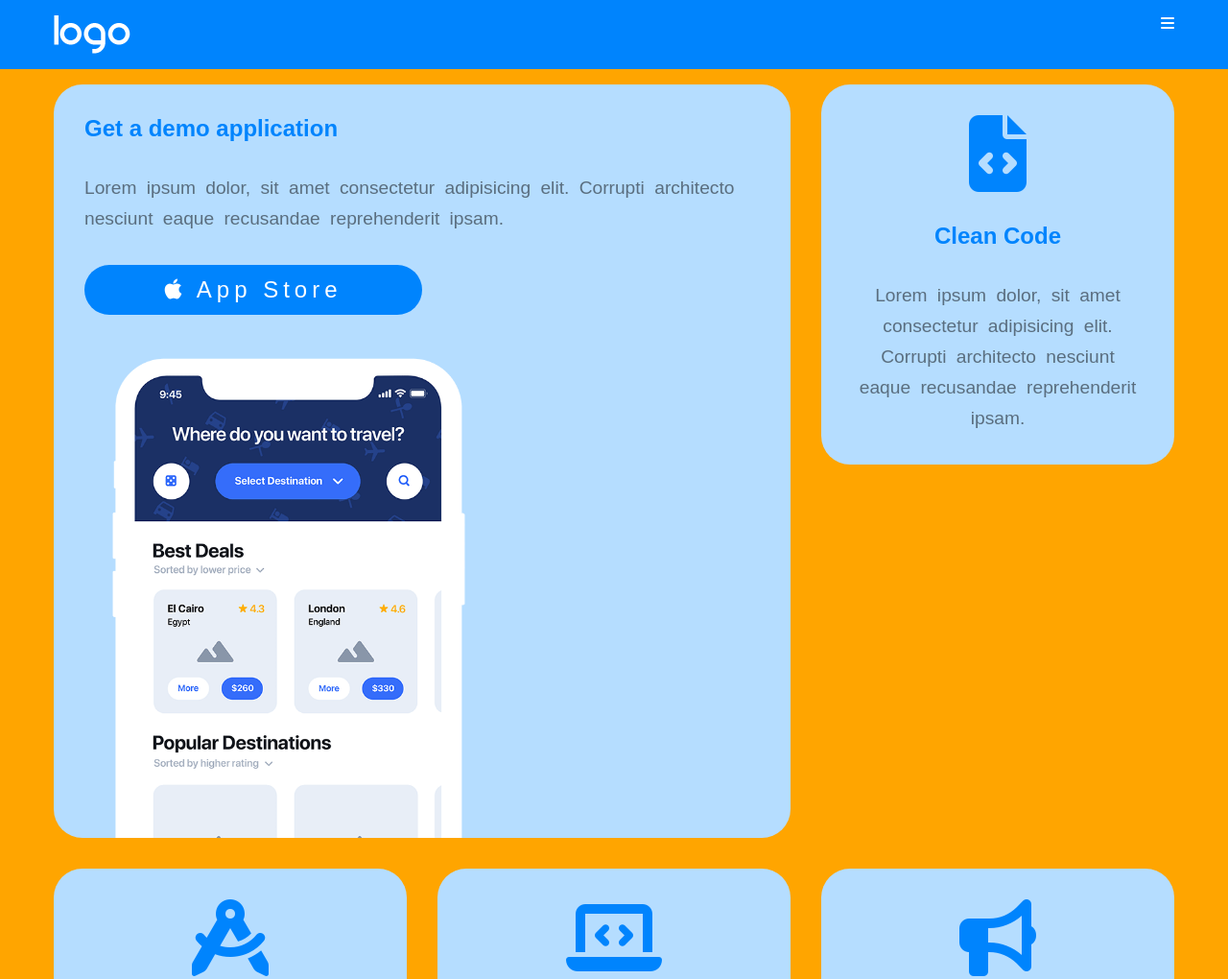
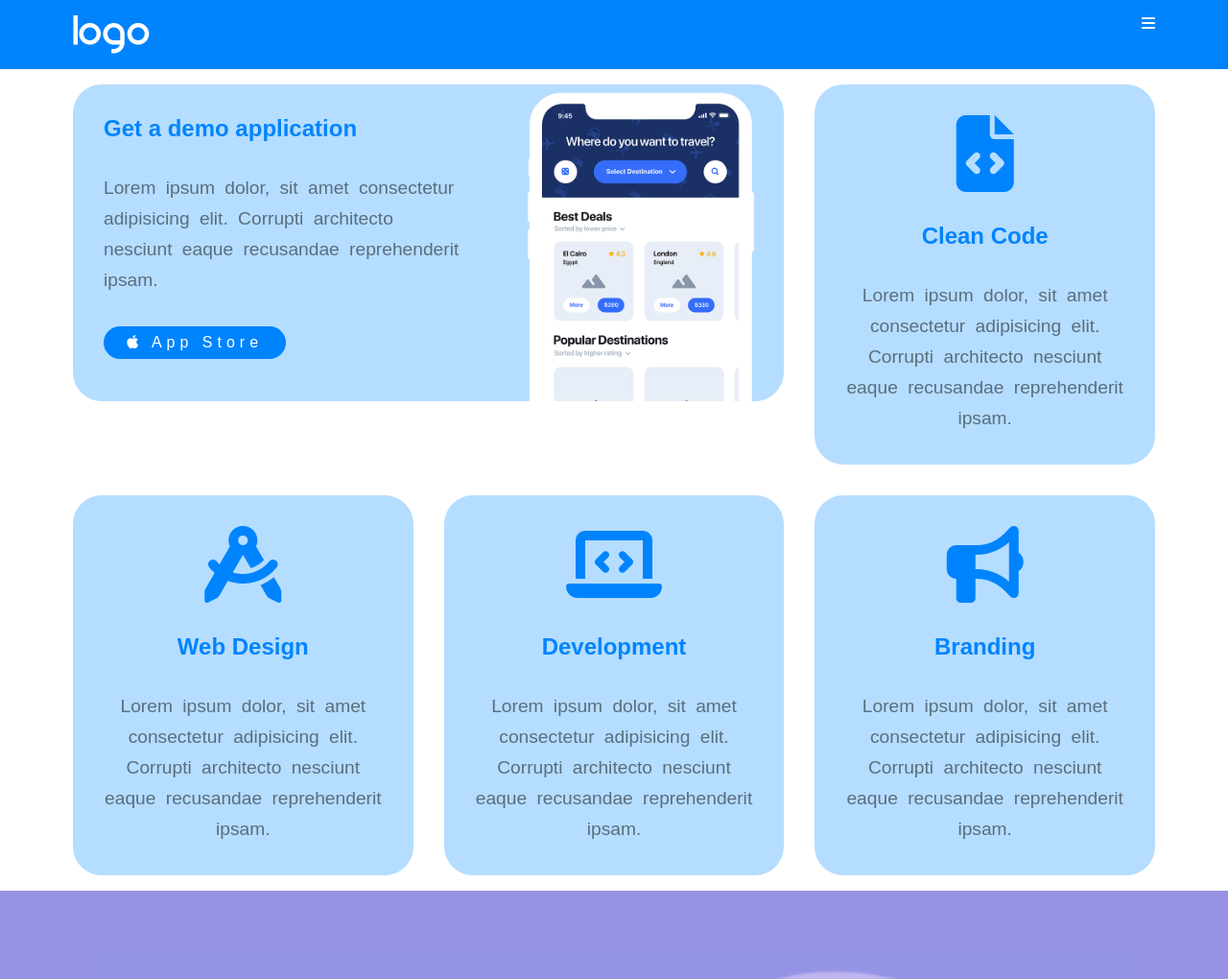
Before and after one commit to Giacomo-Paolini/htmlcss-responsive-layout, a plain HTML site: page index.html in a window 1280 px wide. Shown: the top 1020 px of the page at 96% size. Drawn offline with Linux system fonts and the light colour scheme.

Commit message:
fix(main): media query

```diff
--- a/css/style.css
+++ b/css/style.css
@@ -260,7 +260,7 @@ nav {
 }
 
 .about img {
-    width: 30%;
+    width: 50%;
     border-radius: 50%;
     aspect-ratio: 1/1;
 }
@@ -357,7 +357,7 @@ body.debug {
         background-color: orange;
     }
     .boxed {
-        max-width: 1200px;
+        max-width: 1160px;
         margin: 0 auto;
         display: flex;
         align-items: stretch;
@@ -396,7 +396,7 @@ body.debug {
     .features button {
         color: white;
         background-color: var(--primary-col);
-        font-size: 1.5rem;
+        font-size: 1rem;
         margin-top: 2rem;
         border-radius: 30px;
         border: none;
@@ -404,7 +404,6 @@ body.debug {
         width: 50%;
     }
     .features img {
-        margin-left: 1rem;
         width: 60%;
         display: block;
     }
@@ -425,9 +424,6 @@ body.debug {
     .testimonials img {
         width: 80%;
     }
-    .testimonials p {
-        margin-top: 0;
-    }
 
     /* BENEFITS */
     .benefits .col {
@@ -435,11 +431,14 @@ body.debug {
     }
 
     /* ABOUT */
-    .about .col {
+    .about .col1 {
         width: 50%;
     }
+    .about .col2 {
+        width: 40%;
+    }
     .about button {
-        width: 65%;
+        width: 75%;
     }
 
     /* GET STARTED  */
@@ -454,3 +453,76 @@ body.debug {
         margin: 0 auto;
     }
 }
+
+/* DESKTOP  */
+@media screen and (min-width: 1160px) {
+
+    /* BODY */
+    body.debug {
+        background-color: green;
+    }
+
+    /* FEATURES */
+    .features .col {
+        width: calc(100% / 3);
+    }
+    .features .col-bigger {
+        width: calc(100% / 3 * 2);
+        padding: 1rem;
+    }
+    .col {
+        padding: 1rem;
+    }
+    .card-features {
+        width: 100%;
+        border-radius: 30px;
+        background-color: #B5DDFF;
+    }
+    .card-features-bigger {
+        flex-direction: row;
+        width: 100%;
+        border-radius: 30px;
+        background-color: #B5DDFF;
+    }
+    .features h2 {
+        font-size: 1.5rem;
+        color: var(--primary-col);
+    }
+    .features p {
+        margin-top: 2rem;
+        font-size: 1.2em;
+        color: #5A6E7F;
+    }
+    .features button {
+        color: white;
+        background-color: var(--primary-col);
+        font-size: 1rem;
+        margin-top: 2rem;
+        border-radius: 30px;
+        border: none;
+        padding: 0.5em 0em;
+        width: 50%;
+    }
+    .features img {
+        width: 40%;
+        display: block;
+    }
+
+    .features-icon {
+        color: var(--primary-col);
+        font-size: 5rem;
+    }
+
+    /* BENEFITS */
+    .benefits .col {
+        width: 50%;
+    }
+
+    /* ABOUT */
+    .about .col1 {
+        width: 60%;
+    }
+    .about .col2 {
+        width: 30%;
+    }
+}
--- a/index.html
+++ b/index.html
@@ -9,7 +9,7 @@
     <link rel="stylesheet" href="./css/common.css">
     <title>Responsive Layout</title>
 </head>
-<body class="debug">
+<body>
     <header>
         <nav class="boxed flex justify-between">
             <img src="./img/logo.png" alt="logo">
@@ -194,13 +194,13 @@
 
         <!-- ABOUT US -->
         <section class="about">
-            <div class="boxed flex column wrap margin-top2">
-                <div class="col">
+            <div class="boxed flex column justify-between wrap margin-top2 padding-1">
+                <div class="col1">
                     <h2 class="margin-bottom2">About Us</h2>
                     <p class="margin-bottom2">Lorem ipsum dolor sit amet consectetur adipisicing elit. Accusantium facere, explicabo sed dolores aperiam eos, illum minima illo dolor quae dolore reprehenderit aliquid molestiae magni nulla nihil aut repellendus ullam! Lorem ipsum dolor sit amet consectetur adipisicing elit. Optio voluptate ratione quam voluptates porro qui corrupti exercitationem molestiae magni mollitia, est a praesentium dolores suscipit quisquam alias veritatis culpa autem.</p>
                     <p class="margin-bottom2">Lorem ipsum, dolor sit amet consectetur adipisicing elit. Facilis illum temporibus facere ea assumenda cum! Qui sunt, voluptatibus accusantium excepturi dolore, enim optio aperiam blanditiis, itaque nihil sint perferendis pariatur. Lorem ipsum dolor sit amet, consectetur adipisicing elit. Quas delectus, vero fugiat beatae veritatis iure natus odio accusamus ratione atque quidem doloremque adipisci. Enim minus voluptas, dolorum tenetur sequi nesciunt?</p>
                 </div>
-                <div class="col">
+                <div class="col2">
                     <img src="./img/about.jpg" alt="" class="margin-bottom2">
                     <p class="margin-bottom2" id="img-text">I help companies tincidunt tortor aliquam nulla facilisi cras fermentum odio.</p>
                     <button class="margin-top2"><i class="fa-brands fa-linkedin about-icon"></i>Find me on Linkedin</button>
```
